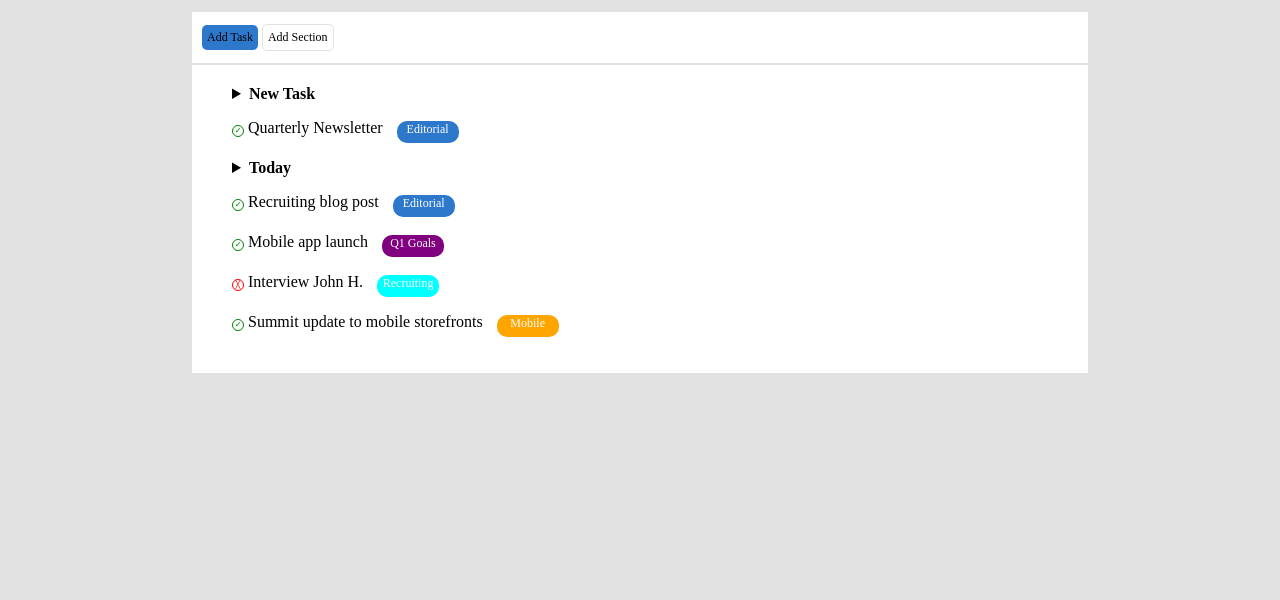
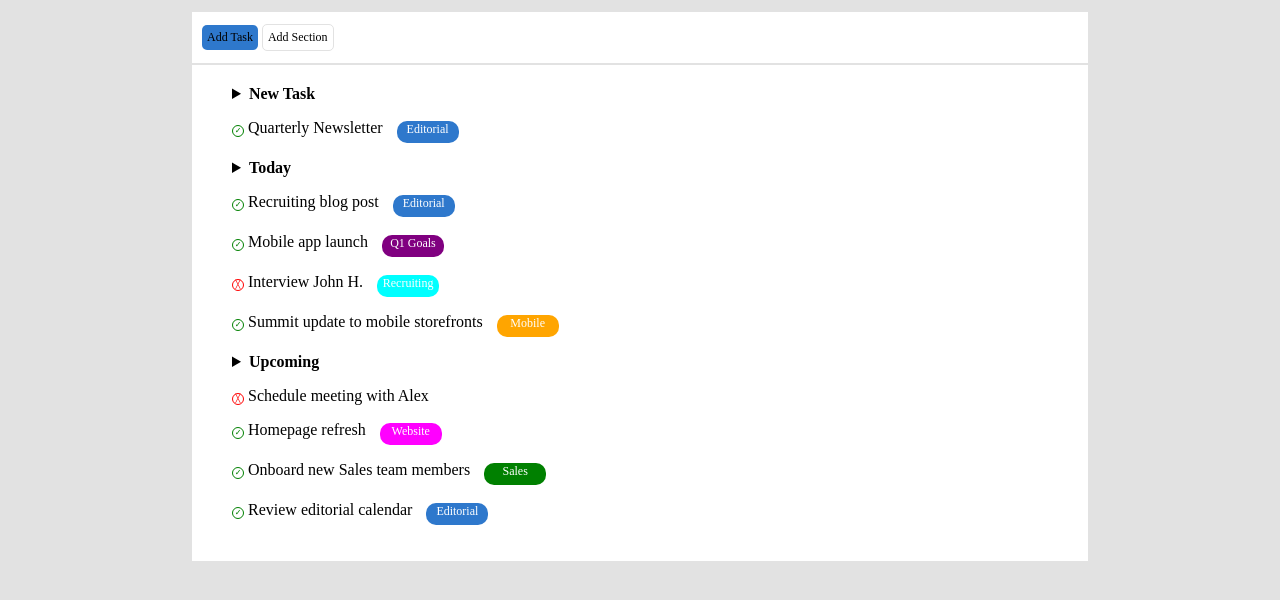
Before and after one commit to Ahurricaneeos/html-css-tobolist, a plain HTML site: page index.html in a window 1280 px wide. Shown: the part 62-662 px from the top of the page. Drawn offline with Linux system fonts and the light colour scheme.

Commit message:
Added other text

```diff
--- a/css/style.css
+++ b/css/style.css
@@ -20,6 +20,12 @@
 }
 .bg-orange {
     background-color: orange;
+}
+.bg-fuchsia {
+    background-color: fuchsia;
+}
+.bg-green {
+    background-color: green;
 }
 
 .font-style-small {
--- a/index.html
+++ b/index.html
@@ -44,11 +44,27 @@
                 Summit update to mobile storefronts
                 <span class="bg-orange contenitors font-style-small">Mobile</span>
             </p>
+            <details><summary class="bold-text">Upcoming</summary></details>
+            <p>
+                <span class="cross cross-text">&#9587;</span>
+                Schedule meeting with Alex
+            </p>
+            <p>
+                <span class="check check-text">&check;</span>
+                Homepage refresh
+                <span class="bg-fuchsia contenitors font-style-small">Website</span>
+            </p>
+            <p>
+                <span class="check check-text">&check;</span>
+                Onboard new Sales team members
+                <span class="bg-green contenitors font-style-small">Sales</span>
+            </p>
+            <p>
+                <span class="check check-text">&check;</span>
+                Review editorial calendar
+                <span class="bg-blue contenitors font-style-small">Editorial</span>
+            </p>
         </div>
     </main>
-    <footer>
-
-    </footer>
-
 </body>
 </html>
```
